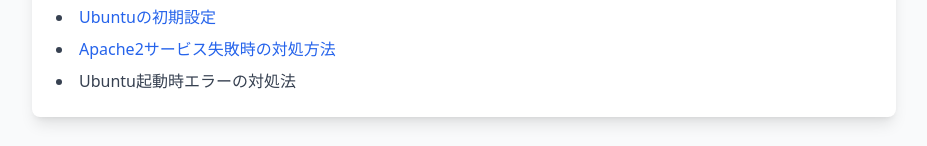
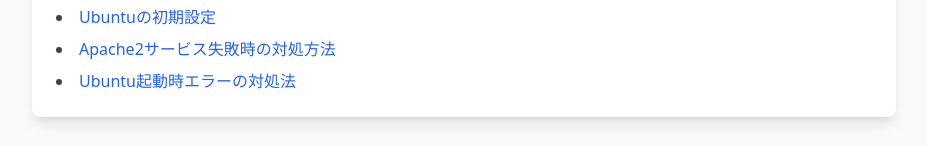
Before and after one commit to yuga-school/serverkouchiku, a React (Vite) app: page / in a window 1280 px wide. Shown: the part 4065-4211 px from the top of the page, without its empty margins (176-1103 px from the left). Built offline with nearby package versions, Linux system fonts and the light colour scheme.

Commit message:
SetupGuideのリンクにスタイルクラスを追加

```diff
--- a/src/App.tsx
+++ b/src/App.tsx
@@ -864,7 +864,7 @@
               </a>
             </li>
             <li>
-              <a href="https://qiita.com/yutorimatsugami/items/fd015175258487825e98">
+              <a href="https://qiita.com/yutorimatsugami/items/fd015175258487825e98" className="text-blue-600 hover:underline">
                 Ubuntu起動時エラーの対処法
               </a>
             </li>
```
